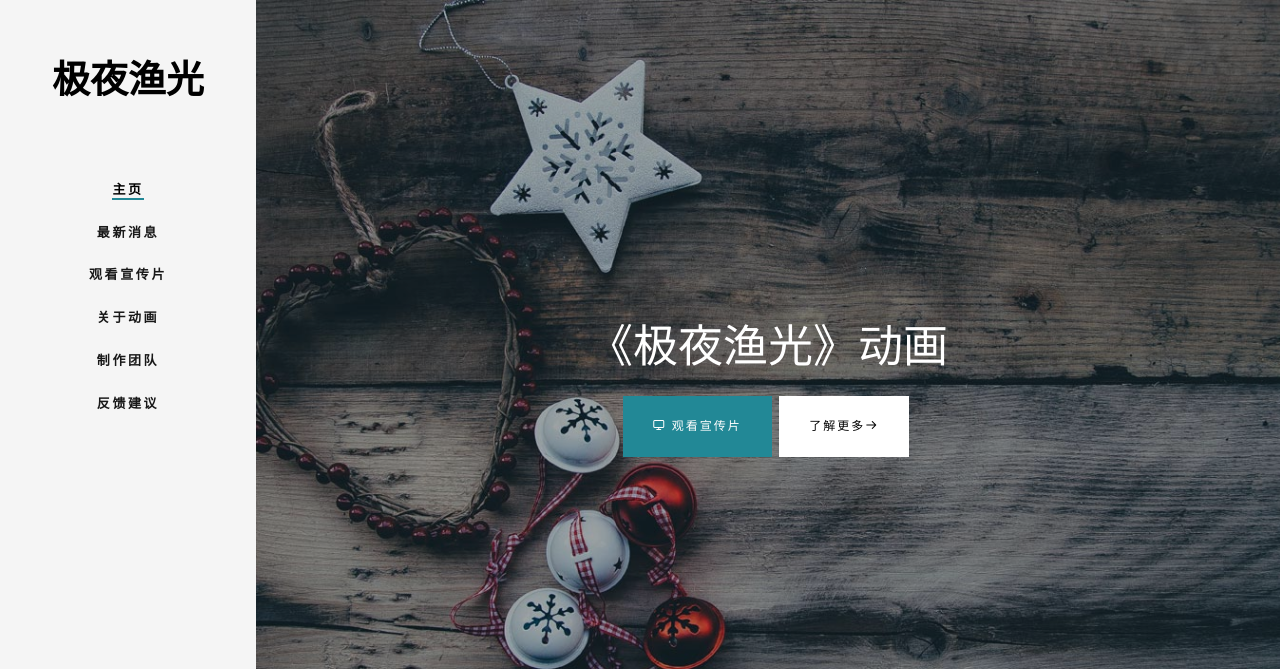
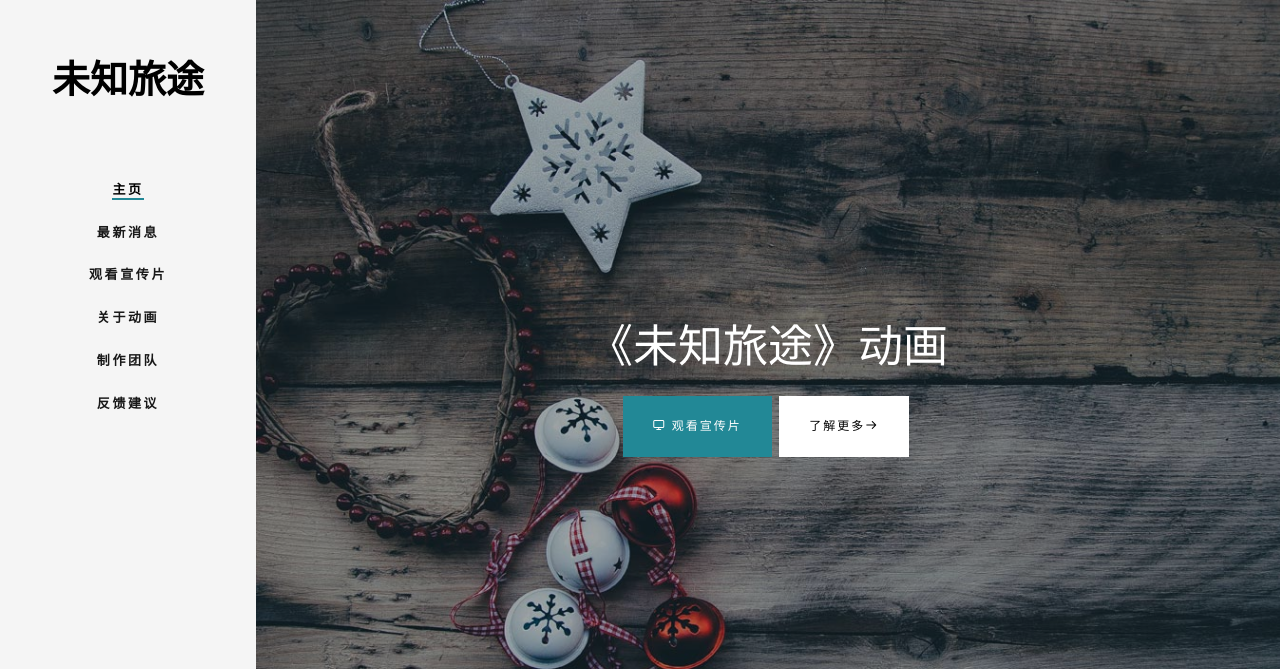
Before and after one commit to moyingblock/moyingblock.github.io, a plain HTML site: page index.html in a window 1280 px wide. Shown: the top 669 px of the page. Drawn offline with Linux system fonts and the light colour scheme; files whose address does not match are found by name.

Commit message:
index
Signed-off-by: moying_block <12068738+moyingblock@user.noreply.gitee.com>

```diff
--- a/index.html
+++ b/index.html
@@ -7,7 +7,7 @@
 	<head>
 	<meta charset="utf-8">
 	<meta http-equiv="X-UA-Compatible" content="IE=edge">
-	<title>《极夜渔光》动画官网</title>
+	<title>《未知旅途》动画官网</title>
 	<meta name="viewport" content="width=device-width, initial-scale=1">
 	<meta name="description" content="" />
 	<meta name="keywords" content="" />
@@ -49,7 +49,7 @@
 		<a href="#" class="js-fh5co-nav-toggle fh5co-nav-toggle"><i></i></a>
 		<aside id="fh5co-aside" role="complementary" class="border js-fullheight">
 
-			<h1 id="fh5co-logo"><a href="index.html">极夜渔光</a></h1>
+			<h1 id="fh5co-logo"><a href="index.html">未知旅途</a></h1>
 			<nav id="fh5co-main-menu" role="navigation">
 				<ul>
 					<li class="fh5co-active"><a href="index.html">主页</a></li>
@@ -83,7 +83,7 @@
 				   			<div class="row">
 					   			<div class="col-md-8 col-md-offset-2 text-center js-fullheight slider-text">
 					   				<div class="slider-text-inner">
-					   					<h1>《极夜渔光》动画</h1>
+					   					<h1>《未知旅途》动画</h1>
 											<p><a class="btn btn-primary btn-demo popup-vimeo" href="portfolio.html"> <i class="icon-monitor"></i> 观看宣传片</a> <a class="btn btn-primary btn-learn" href="about.html">了解更多<i class="icon-arrow-right3"></i></a></p>
 					   				</div>
 					   			</div>
```
Also changed, not shown: about.html (+2 -2 lines), blog.html (+2 -2 lines), contact.html (+2 -2 lines), portfolio.html (+2 -2 lines), team.html (+2 -2 lines).
